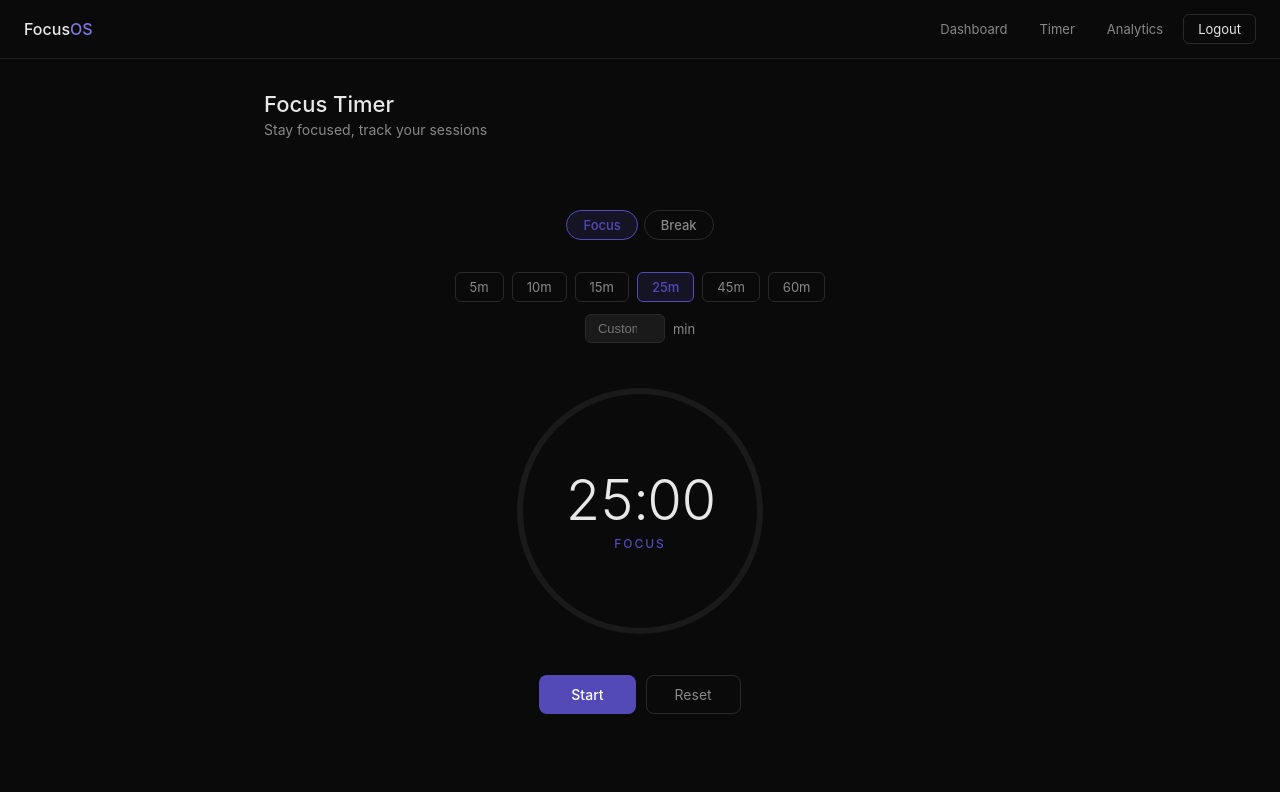
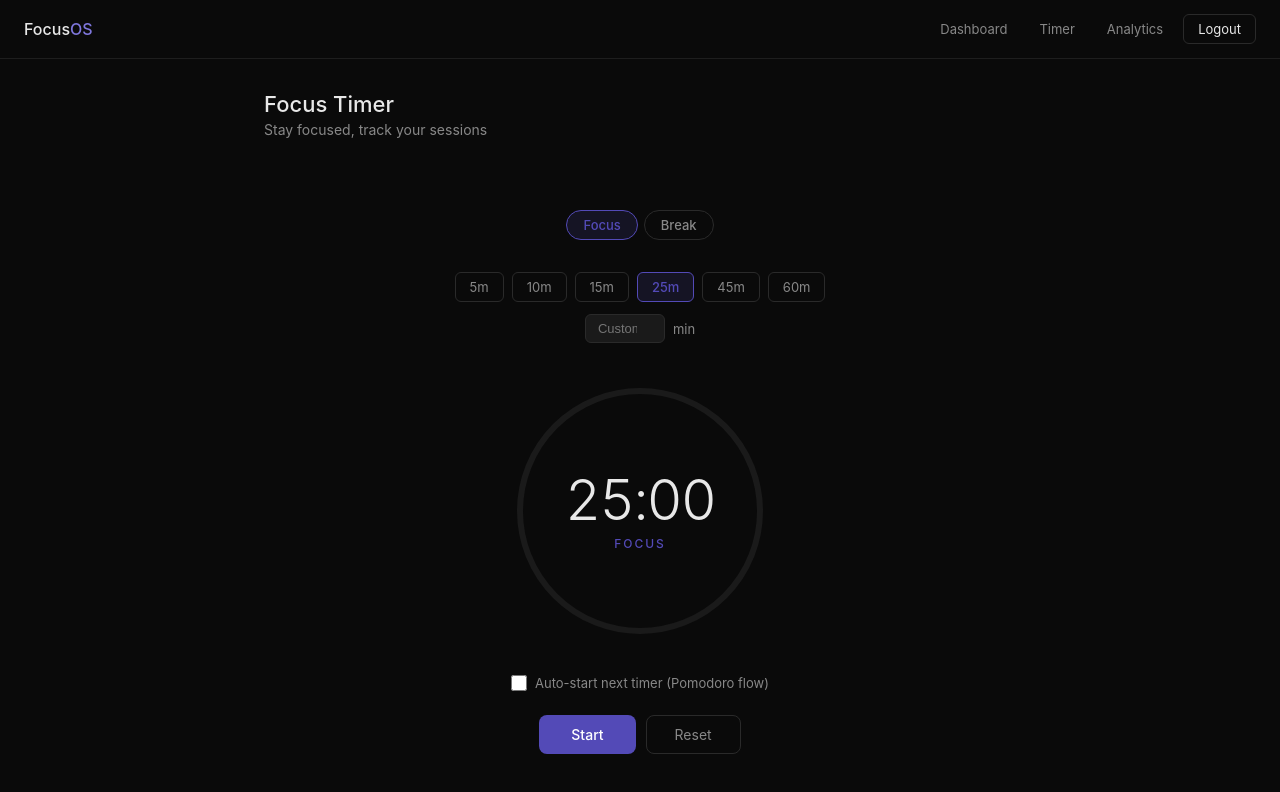
Before and after one commit to SahilAdagale/focus-os, a React (Vite) app in the folder client/: page /timer in a window 1280 px wide. Shown: the top 792 px of the page. Built offline with nearby package versions, Linux system fonts and the light colour scheme; sample sign-in values are in the browser's storage.

Commit message:
feat: implement Pomodoro focus timer page with session tracking and audio notifications

```diff
--- a/client/src/pages/timer.jsx
+++ b/client/src/pages/timer.jsx
@@ -14,6 +14,7 @@ function Timer() {
     const [mode, setMode] = useState('focus') // 'focus' | 'break'
     const [toast, setToast] = useState(null)
     const [pomodoroCount, setPomodoroCount] = useState(0)
+    const [autoStart, setAutoStart] = useState(false)
     const sessionIdRef = useRef(null)
     const hasStartedRef = useRef(false) // tracks if this session was ever started (for resume)
 
@@ -74,20 +75,33 @@ function Timer() {
     }
 
     // Switch to break mode
-    const switchToBreak = useCallback(() => {
+    const switchToBreak = useCallback((shouldStart = false) => {
         const breakMinutes = (pomodoroCount + 1) % 4 === 0 ? 15 : 5
         setMode('break')
         setSeconds(breakMinutes * 60)
         hasStartedRef.current = false
         sessionIdRef.current = null
+        if (shouldStart) {
+            setIsRunning(true)
+            hasStartedRef.current = true
+        }
     }, [pomodoroCount])
 
     // Switch back to focus mode
-    const switchToFocus = useCallback(() => {
+    const switchToFocus = useCallback((shouldStart = false) => {
         setMode('focus')
         setSeconds(duration * 60)
         hasStartedRef.current = false
         sessionIdRef.current = null
+        if (shouldStart) {
+            startSession().then(data => {
+                sessionIdRef.current = data.session._id
+                setIsRunning(true)
+                hasStartedRef.current = true
+            }).catch(() => {
+                setToast({ message: 'Failed to start session', type: 'success' })
+            })
+        }
     }, [duration])
 
     // Countdown logic
@@ -129,7 +143,7 @@ function Timer() {
                 } catch (e) { /* audio not available */ }
 
                 // Auto-switch to break after a short delay
-                setTimeout(switchToBreak, 1500)
+                setTimeout(() => switchToBreak(autoStart), 1500)
             } else {
                 // Break ended
                 setToast({ message: 'Break over — let\'s get back to it!', type: 'info' })
@@ -146,7 +160,7 @@ function Timer() {
                     osc.stop(ctx.currentTime + 0.4)
                 } catch (e) { /* audio not available */ }
 
-                setTimeout(switchToFocus, 1500)
+                setTimeout(() => switchToFocus(autoStart), 1500)
             }
             return
         }
@@ -156,7 +170,7 @@ function Timer() {
         }, 1000)
 
         return () => clearInterval(interval)
-    }, [isRunning, seconds, mode, switchToBreak, switchToFocus])
+    }, [isRunning, seconds, mode, autoStart, switchToBreak, switchToFocus])
 
     const minutes = Math.floor(seconds / 60)
     const secs = seconds % 60
@@ -316,6 +330,20 @@ function Timer() {
                     </div>
                 </div>
 
+                {/* Auto-start toggle */}
+                <div style={{ display: 'flex', alignItems: 'center', gap: '8px', marginBottom: '24px' }}>
+                    <input
+                        type="checkbox"
+                        id="autoStart"
+                        checked={autoStart}
+                        onChange={(e) => setAutoStart(e.target.checked)}
+                        style={{ accentColor: currentMode.color, cursor: 'pointer', width: '16px', height: '16px' }}
+                    />
+                    <label htmlFor="autoStart" style={{ fontSize: '13px', color: '#888', cursor: 'pointer' }}>
+                        Auto-start next timer (Pomodoro flow)
+                    </label>
+                </div>
+
                 {/* Controls */}
                 <div style={{ display: 'flex', gap: '10px', marginBottom: '32px' }}>
                     {!isRunning ? (
```
